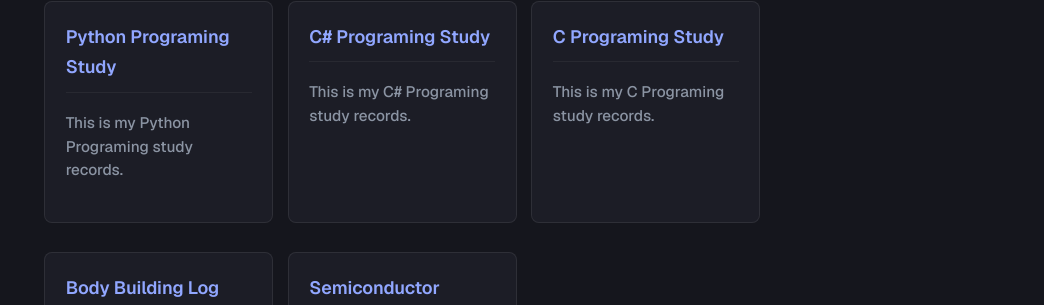
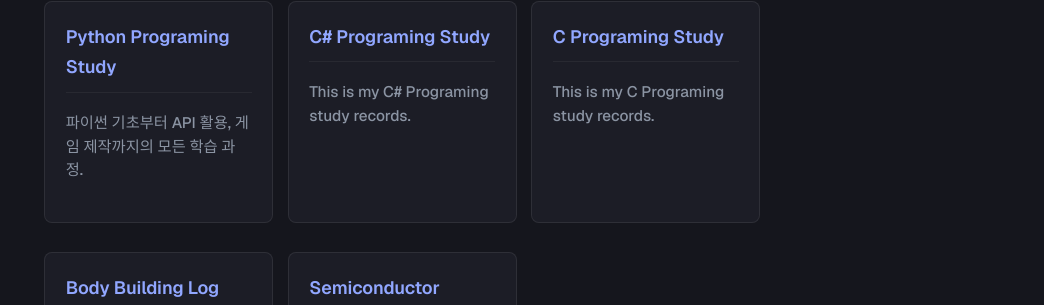
Before and after one commit to sungmin6610/sungmin6610.github.io, a Jekyll site: the page built from index.md, in a window 1280 px wide. Shown: the part 403-708 px from the top of the page, without its empty margins (236-1280 px from the left). Built offline with Jekyll 4.4.1, drawn with Linux system fonts in a browser that asks for light colours.

Commit message:
Update home.yml

```diff
--- a/_data/home.yml
+++ b/_data/home.yml
@@ -10,11 +10,11 @@
 
 project_entries:
   - title: Python Programing Study
-    url: overview-post
-    desc: This is my Python Programing study records.
+    url: python-study-hub
+    desc: 파이썬 기초부터 API 활용, 게임 제작까지의 모든 학습 과정.
 
   - title: C# Programing Study
-    url: overview-post
+    url: csharp-study-hub
     desc: This is my C# Programing study records.
 
   - title: C Programing Study
```
